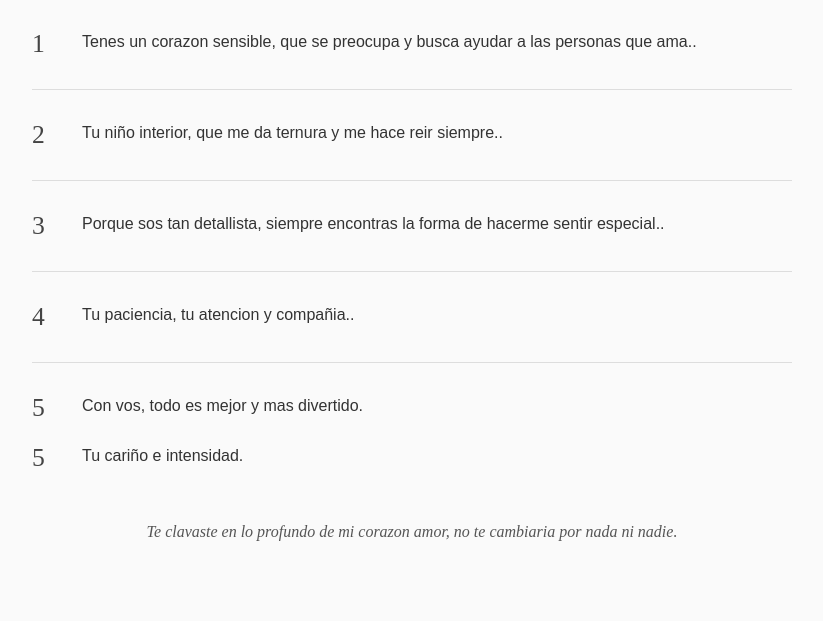
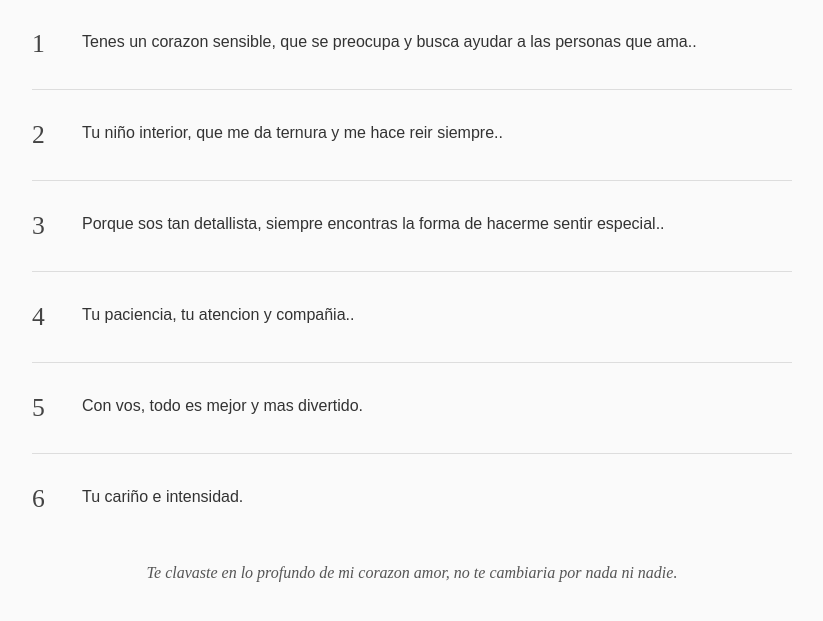
Before and after one commit to CamilaCastello/regalo3meses, a plain HTML site: page pages/razones.html in a window 1280 px wide. Shown: the part 155-776 px from the top of the page, without its empty margins (228-1051 px from the left). Drawn offline with Linux system fonts and the light colour scheme; a web font is replaced by a local one.

Commit message:
cumplemes2

```diff
--- a/pages/razones.html
+++ b/pages/razones.html
@@ -60,8 +60,9 @@
     </div>
     </div>
 
+    <div class="linea"></div>
     <div class="razon-item">
-      <span class="numero">5</span>
+      <span class="numero">6</span>
        <div class="texto">
       <p>Tu cariño e intensidad.</p>
     </div>
--- a/scripts.js
+++ b/scripts.js
@@ -25,7 +25,7 @@ form.addEventListener("submit", function (e) {
     e.preventDefault();
 
     const fechaIngresada = inputFecha.value;
-    const fechaCorrecta = "21/10/25"; // 👈 cambiá la fecha acá
+    const fechaCorrecta = "21/09/25"; // 👈 cambiá la fecha acá
 
     if (fechaIngresada === fechaCorrecta) {
         window.location.href = "pages/principal.html";
```
